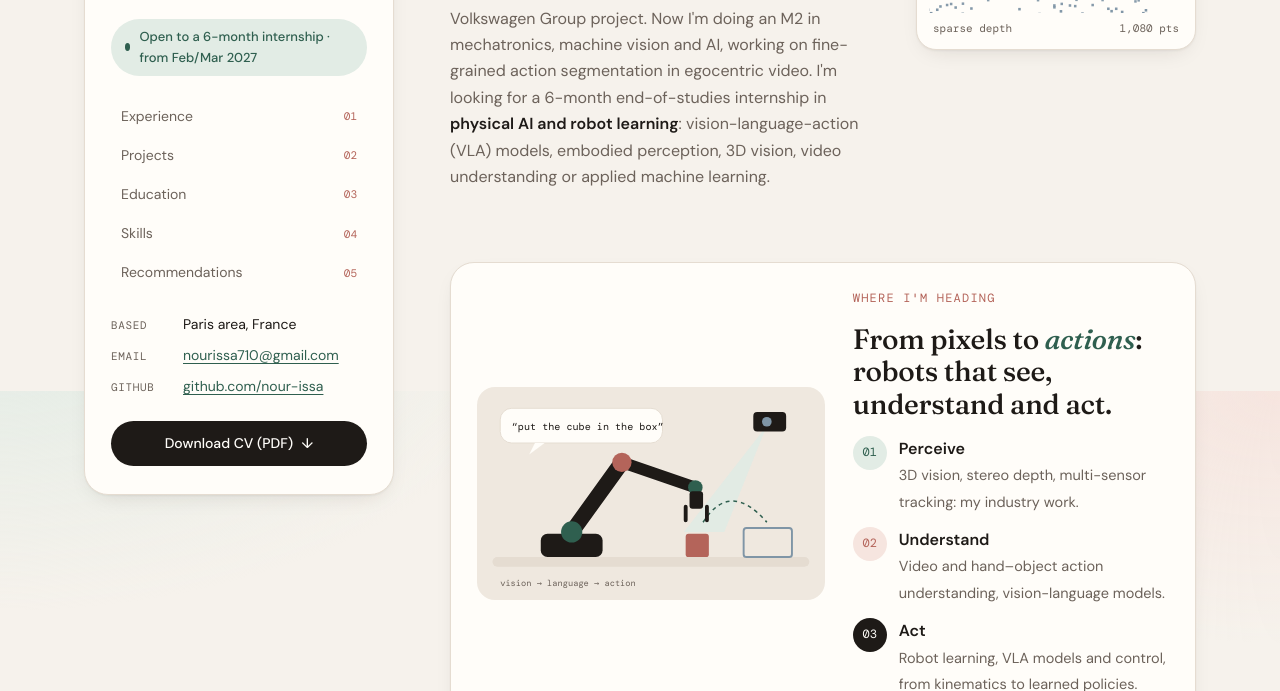
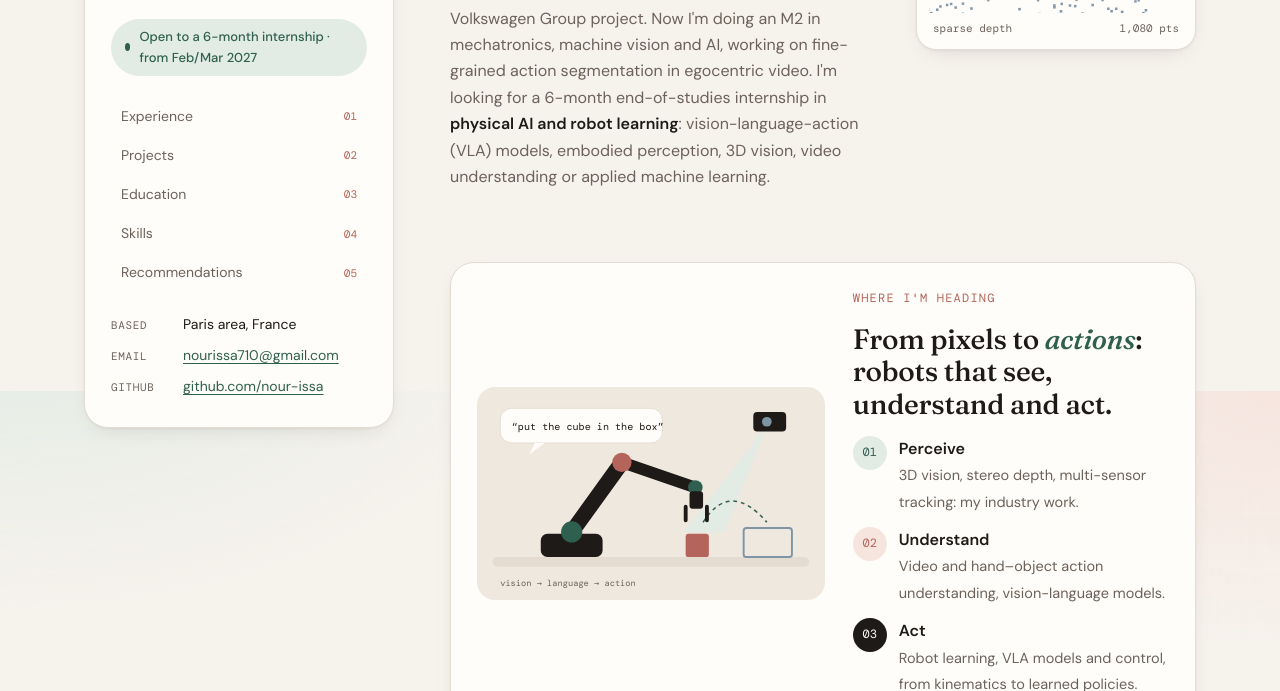
Before and after one commit to nour-issa/nour-issa.github.io, a plain HTML site: page index.html in a window 1280 px wide. Shown: the part 409-1100 px from the top of the page. Drawn offline with nearby package versions, Linux system fonts and the light colour scheme.

Commit message:
Remove CV download button and PDF
The CV is now shared through LinkedIn instead of the portfolio.

Co-Authored-By: Claude Opus 5.5 <noreply@anthropic.com>

```diff
--- a/index.html
+++ b/index.html
@@ -128,14 +128,6 @@ nav a:hover { color: var(--ink); background: var(--bg-2); }
 .contact .row { display: grid; grid-template-columns: 64px 1fr; gap: 8px; min-width: 0; }
 .contact .row > :last-child { overflow-wrap: anywhere; }
 .contact .k { color: var(--muted); font-family: var(--font-mono); font-size: 11px; padding-top: 3px; text-transform: uppercase; letter-spacing: .06em; }
-.cv-btn {
-  display: inline-flex; align-items: center; justify-content: center; gap: 8px; text-decoration: none;
-  font-size: 14px; font-weight: 500;
-  background: var(--ink); color: var(--surface); padding: 11px 18px; border-radius: 999px;
-  transition: background .2s, transform .2s;
-}
-.cv-btn::after { content: "↓"; }
-.cv-btn:hover { background: var(--accent); transform: translateY(-1px); }
 
 /* Main */
 main { display: grid; gap: 72px; min-width: 0; }
@@ -194,7 +186,7 @@ section { display: grid; gap: 22px; scroll-margin-top: 24px; }
   transition: transform .25s ease, border-color .25s ease;
 }
 .project:hover { transform: translateY(-3px); border-color: color-mix(in srgb, var(--accent) 35%, var(--line)); }
-@media (prefers-reduced-motion: reduce) { .project, .cv-btn { transition: none; } .project:hover, .cv-btn:hover { transform: none; } }
+@media (prefers-reduced-motion: reduce) { .project { transition: none; } .project:hover { transform: none; } }
 .project .top { display: flex; justify-content: space-between; align-items: flex-start; gap: 12px; }
 .project h3 { font-family: var(--font-display); font-weight: 500; font-size: 22px; line-height: 1.22; letter-spacing: -0.01em; }
 .pill {
@@ -325,7 +317,6 @@ footer { color: var(--muted); font-size: 12px; font-family: var(--font-mono); te
       <div class="row"><span class="k">linkedin</span><a href="PASTE-LINKEDIN-URL-HERE">Nour Issa</a></div>
       -->
     </div>
-    <a class="cv-btn" href="Nour_Issa_CV_2027.pdf">Download CV (PDF)</a>
   </aside>
 
   <main>
```
Also changed, not shown: 1 other file.
